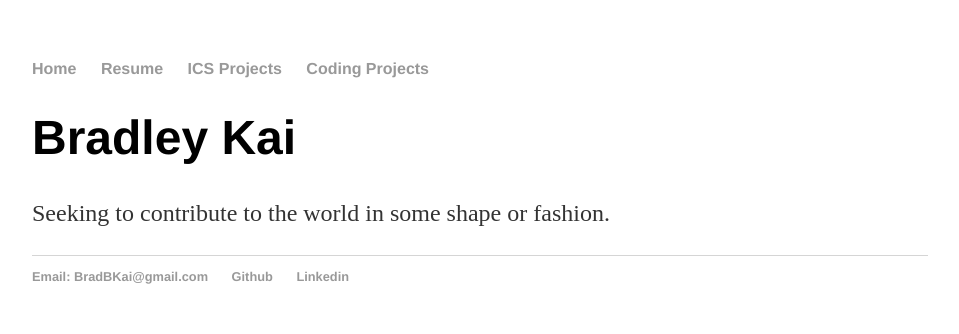
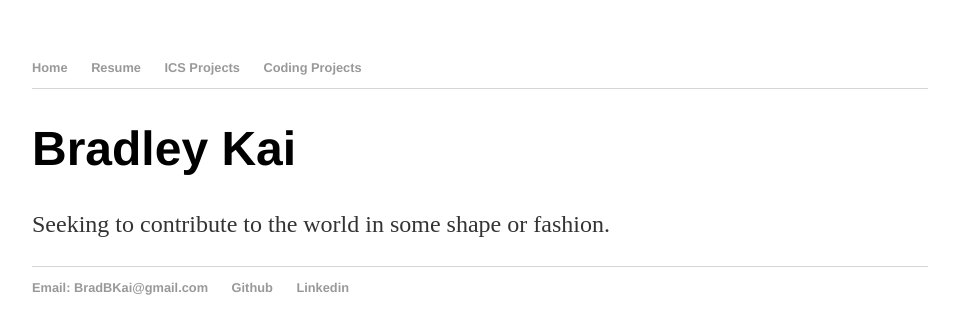
Before and after one commit to BradBKai/BradBKai.github.io, a Jekyll site: the page built from index.html, in a window 1280 px wide. Shown: the top 334 px of the page, without its empty margins (160-1119 px from the left). Built offline with Jekyll 4.4.1, drawn with Linux system fonts in a browser that asks for light colours.

Commit message:
Update main.css

```diff
--- a/css/main.css
+++ b/css/main.css
@@ -2,6 +2,12 @@ body {
     margin: 60px auto;
     width: 70%;
 }
+
+nav {
+    border-bottom: 1px solid #d5d5d5;
+    font-size: .8em;
+}
+
 nav ul, footer ul {
     font-family:'Helvetica', 'Arial', 'Sans-Serif';
     padding: 0px;
```
